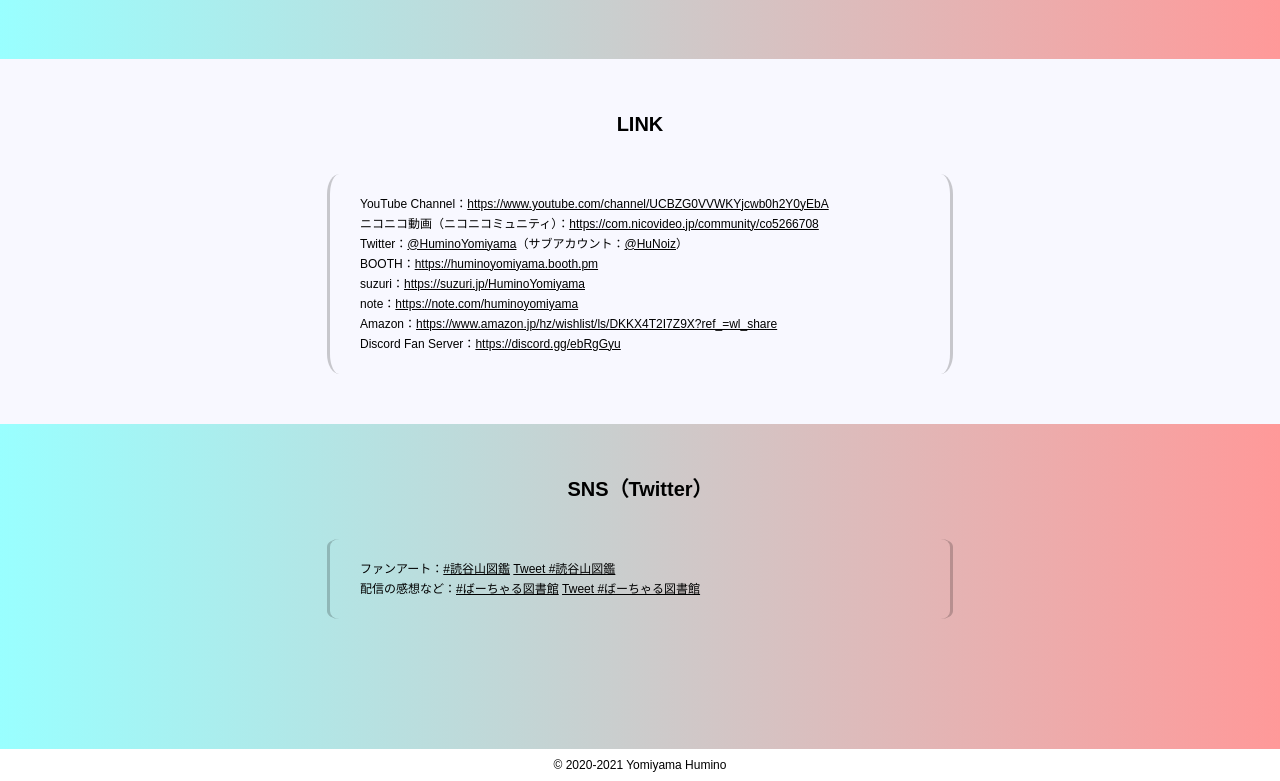
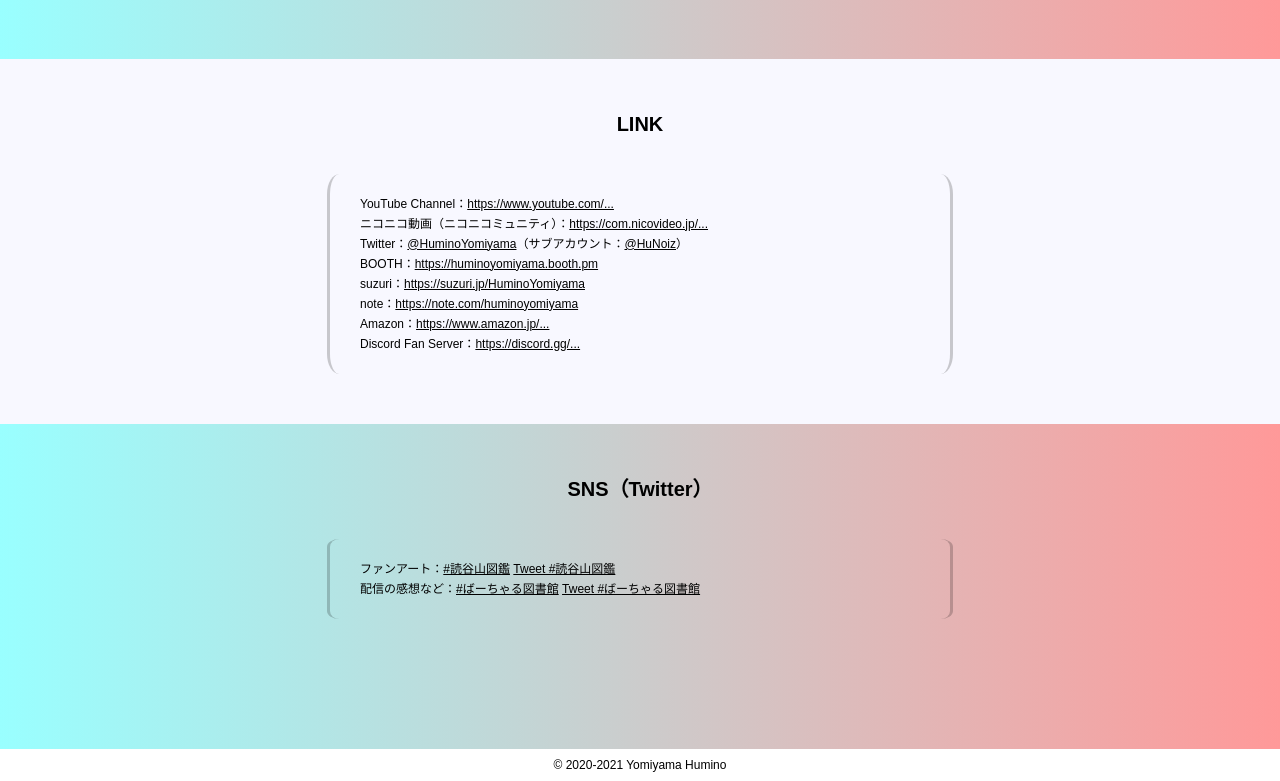
Before and after one commit to YomiyamaHumino/YomiyamaHumino.github.io, a plain HTML site: page index.html in a window 1280 px wide. Shown: the part 3117-3898 px from the top of the page. Drawn offline with Linux system fonts and the light colour scheme.

Commit message:
Update index.html

```diff
--- a/index.html
+++ b/index.html
@@ -2,6 +2,7 @@
 <html>
 
 <head>
+  <meta name="viewport" content="width=device-width, initial-scale=1.0, maximum-scale=1.0, minimum-scale=1.0">
   <link rel="stylesheet" href="style.css">
 </head>
 
@@ -118,18 +119,15 @@
   <section id="section-link" class="about-section">
     <h3>LINK</h3>
     <div class="description">
-      YouTube Channel：<a
-        href="https://www.youtube.com/channel/UCBZG0VVWKYjcwb0h2Y0yEbA">https://www.youtube.com/channel/UCBZG0VVWKYjcwb0h2Y0yEbA</a>
-      <br>ニコニコ動画（ニコニコミュニティ）：<a
-        href="https://com.nicovideo.jp/community/co5266708">https://com.nicovideo.jp/community/co5266708</a>
+      YouTube Channel：<a href="https://www.youtube.com/channel/UCBZG0VVWKYjcwb0h2Y0yEbA">https://www.youtube.com/...</a>
+      <br>ニコニコ動画（ニコニコミュニティ）：<a href="https://com.nicovideo.jp/community/co5266708">https://com.nicovideo.jp/...</a>
       <br>Twitter：<a href="https://twitter.com/HuminoYomiyama">@HuminoYomiyama</a>（サブアカウント：<a
         href="https://twitter.com/HuNoiz">@HuNoiz</a>）
       <br>BOOTH：<a href="https://huminoyomiyama.booth.pm">https://huminoyomiyama.booth.pm</a>
       <br>suzuri：<a href="https://suzuri.jp/HuminoYomiyama">https://suzuri.jp/HuminoYomiyama</a>
       <br>note：<a href="https://note.com/huminoyomiyama">https://note.com/huminoyomiyama</a>
-      <br>Amazon：<a
-        href="https://www.amazon.jp/hz/wishlist/ls/DKKX4T2I7Z9X?ref_=wl_share">https://www.amazon.jp/hz/wishlist/ls/DKKX4T2I7Z9X?ref_=wl_share</a>
-      <br>Discord Fan Server：<a href="https://discord.gg/ebRgGyu">https://discord.gg/ebRgGyu</a>
+      <br>Amazon：<a href="https://www.amazon.jp/hz/wishlist/ls/DKKX4T2I7Z9X?ref_=wl_share">https://www.amazon.jp/...</a>
+      <br>Discord Fan Server：<a href="https://discord.gg/ebRgGyu">https://discord.gg/...</a>
     </div>
   </section>
 
```
